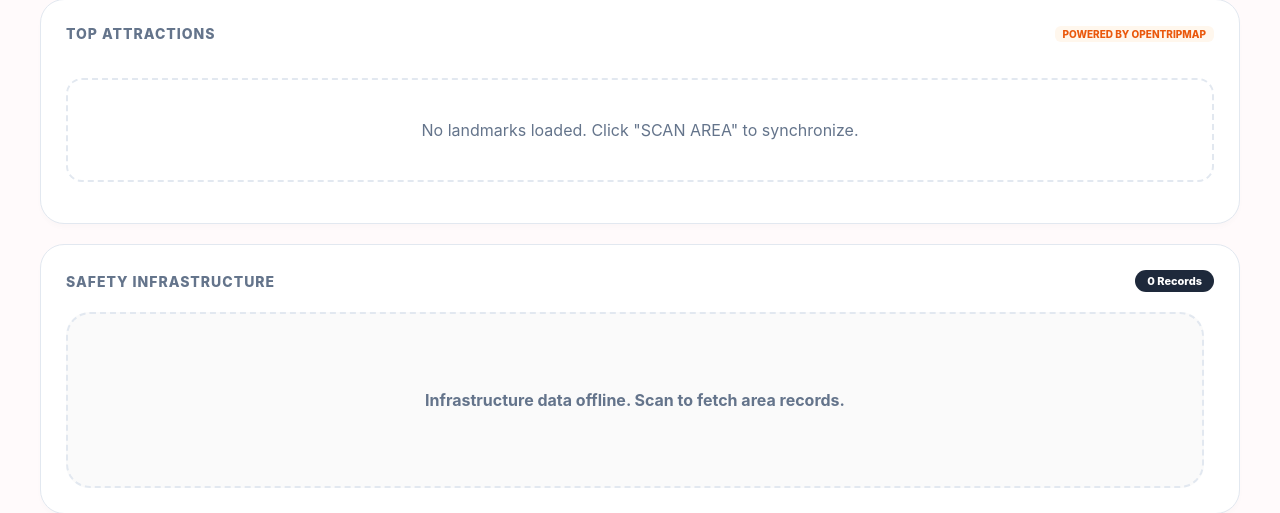
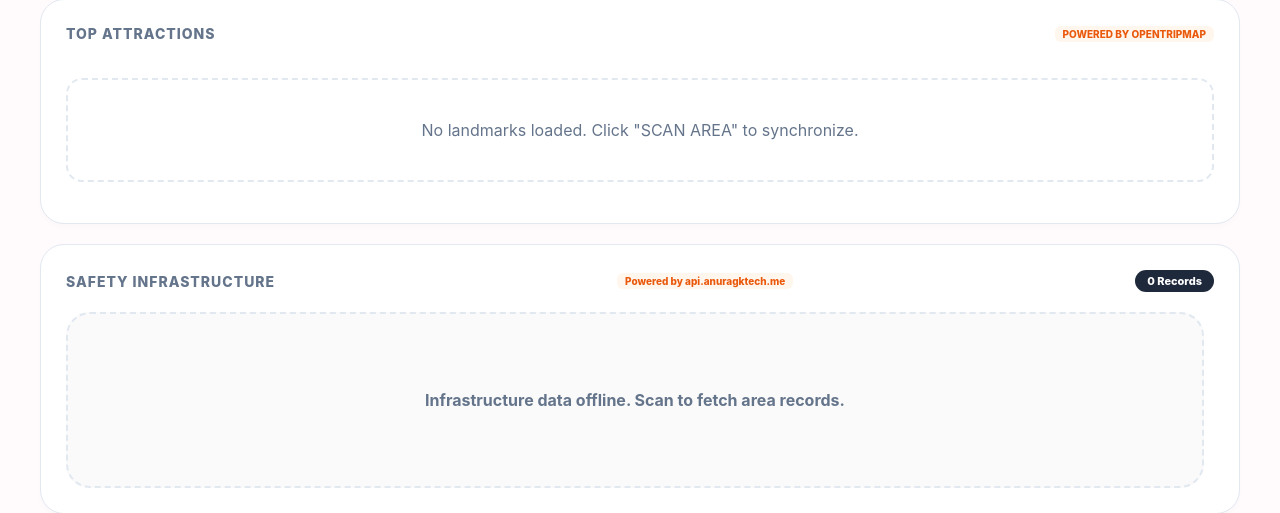
Before and after one commit to Anurag17K/ak-scp-travelogue-01, a Django app: page /1/ in a window 1280 px wide. Shown: the part 770-1283 px from the top of the page. Run offline with Django 5.2, Linux system fonts and the light colour scheme; a user stored in the database is signed in; data comes from the database, SQL or seed files in the repository.

Commit message:
update2.0.16

```diff
--- a/journeys/templates/journeys/journey_detail.html
+++ b/journeys/templates/journeys/journey_detail.html
@@ -239,6 +239,7 @@
     <section class="bento-box box-safety">
         <div style="display: flex; justify-content: space-between; align-items: center; margin-bottom: 20px;">
             <h3 style="margin: 0;">Safety Infrastructure</h3>
+            <span class="type-badge">Powered by api.anuragktech.me</span>
             <div id="count-badge" style="background: var(--slate); color: white; padding: 4px 12px; border-radius: 20px; font-size: 11px; font-weight: 800;">
                 {{ emergency_services|length }} Records
             </div>
```
